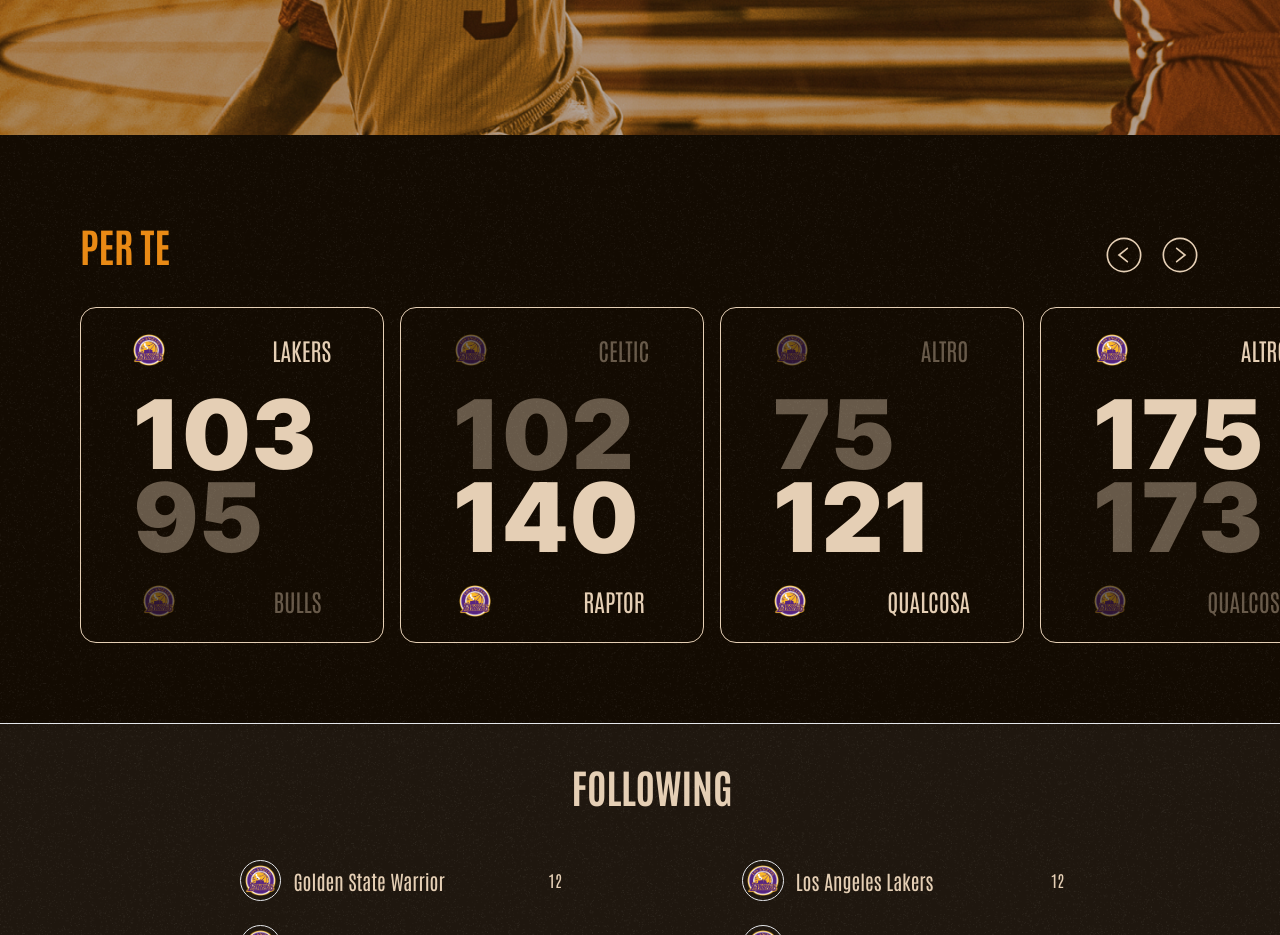
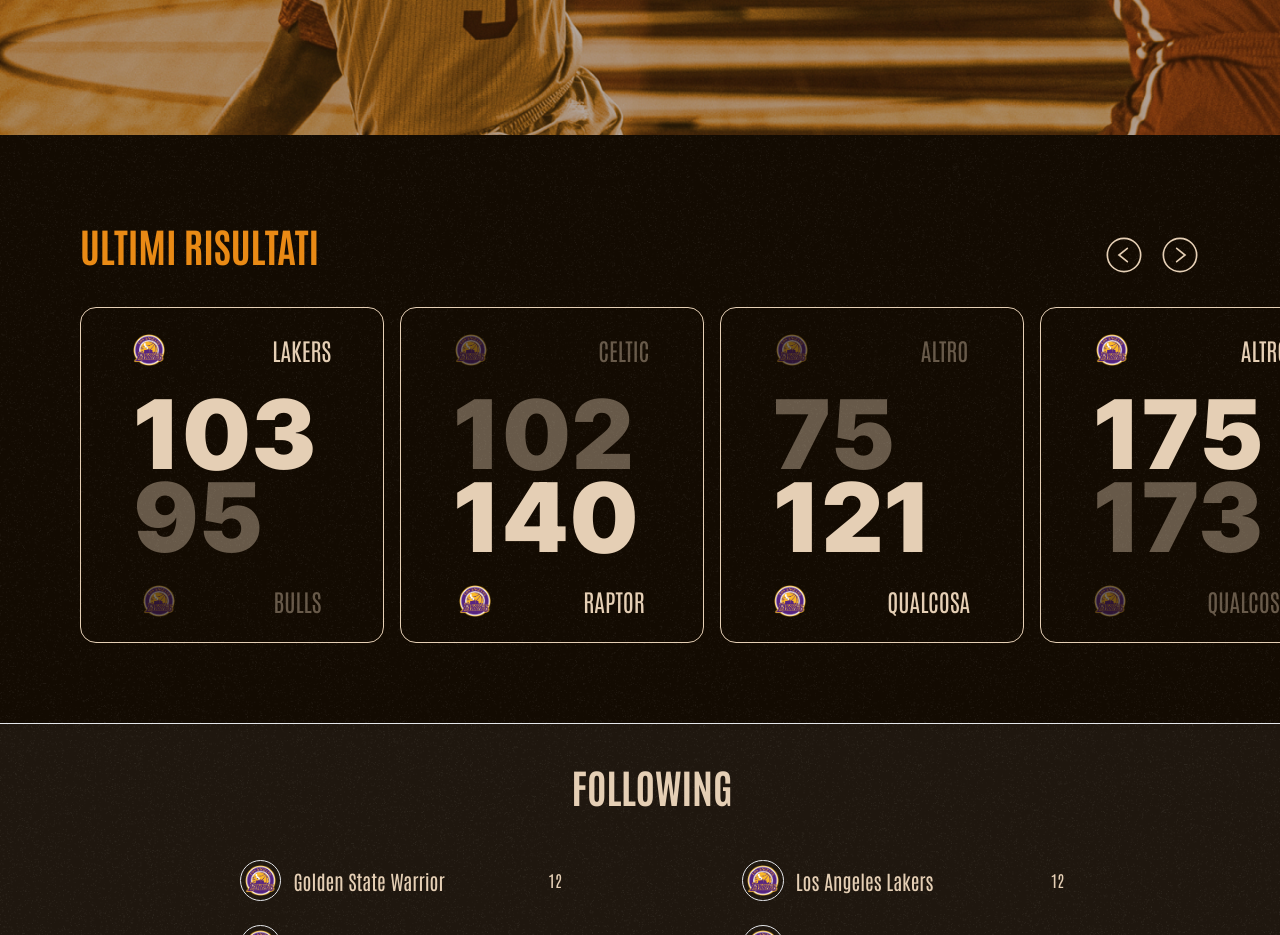
Before and after one commit to leonardoscardoni/IGallinacci, an Angular app in the folder laboratorio integrato/: page /home in a window 1280 px wide. Shown: the part 960-1895 px from the top of the page. Built offline with nearby package versions, Linux system fonts and the light colour scheme; no server answers.

Commit message:
cambio per te con ultimi risultati

```diff
--- a/laboratorio integrato/src/app/app.module.ts
+++ b/laboratorio integrato/src/app/app.module.ts
@@ -26,6 +26,7 @@ import { DatiGeneraliComponent } from "./components/dati-generali/dati-generali.
 import { ContainerDatiGeneraliComponent } from "./components/container-dati-generali/container-dati-generali.component";
 import { ProvaApiComponent } from './prova-api/prova-api.component';
 import { HttpClientModule } from "@angular/common/http";
+import { UltimiRisultatiHomeComponent } from './components/ultimi-risultati-home/ultimi-risultati-home.component';
 
 @NgModule({
     declarations: [
@@ -53,6 +54,7 @@ import { HttpClientModule } from "@angular/common/http";
         DatiGeneraliComponent,
         ContainerDatiGeneraliComponent,
         ProvaApiComponent,
+        UltimiRisultatiHomeComponent,
     ],
     imports: [BrowserModule, AppRoutingModule,HttpClientModule],
     providers: [],
--- /dev/null
+++ b/laboratorio integrato/src/app/components/ultimi-risultati-home/ultimi-risultati-home.component.html
@@ -0,0 +1,39 @@
+
+
+<section class="md:ps-20 md:py-20 ps-8 py-8">
+    <div class="w-full flex justify-between pe-20 pb-8 cursor-pointer ">
+        <h2 class="uppercase font-extrabold md:text-[2.5rem] text-[1.5rem] color-arancio">ultimi risultati</h2>
+        <div class="items-end justify-center gap-4 hidden md:flex">
+            <img src='/assets/circle-arrow-left-svgrepo-com.svg' class="w-10" alt="" (click)="scroll(-1)">
+            <img src='/assets/circle-arrow-right-svgrepo-com.svg' class="w-10" alt="" (click)="scroll(1)">
+        </div>
+    </div>
+
+    <div class="carousel-container">
+      <div class="carousel-content flex gap-4 overflow-scroll hide-scrollbar" #carouselContent>
+        <div *ngFor="let match of a" class="carousel-item border border-[#E5CFB5] md:w-[19rem] md:h-[21rem] w-[12rem] h-[14rem] rounded-2xl p-3 flex-none cursor-pointer hover:bg-[#E5CFB5] hover:text-black">
+          <div class="w-[100%] h-full">
+            <div class="h-[50%] flex flex-col justify-center items-center align-bottom" [ngClass]="getBackgroundColor(match.match.squadra1.point, match.match.squadra2.point)">
+              <div class="flex justify-around w-full gap-7 py-5">
+                <img src='/assets/s-l1200.webp' class="w-8" alt="">
+                <h3 class="text-center md:text-2xl text-[1rem] uppercase">{{ match.match.squadra1.name }}</h3>
+              </div>
+              <div class="w-full px-10">
+                <h3 class="md:text-8xl text-5xl font-black font-inter">{{ match.match.squadra1.point }}</h3>
+              </div>
+            </div>
+            <div class="h-[50%] flex flex-col justify-center items-center" [ngClass]="getBackgroundColor(match.match.squadra2.point, match.match.squadra1.point)">
+              <div class="w-full px-10">
+                <h3 class="md:text-8xl text-5xl font-black font-inter">{{ match.match.squadra2.point }}</h3>
+              </div>
+              <div class="flex justify-around w-full md:py-5 py-2">
+                <img src='/assets/s-l1200.webp' class="w-8" alt="">
+                <h3 class="text-center md:text-2xl text-[1rem] uppercase">{{ match.match.squadra2.name }}</h3>
+              </div>
+            </div>
+          </div>
+        </div>
+      </div>
+
+    </div>
+  </section>
--- /dev/null
+++ b/laboratorio integrato/src/app/components/ultimi-risultati-home/ultimi-risultati-home.component.ts
@@ -0,0 +1,107 @@
+import { Component, ElementRef, Input, ViewChild } from '@angular/core';
+import { TypeHome } from 'src/app/_models/homeApi.type';
+
+@Component({
+  selector: 'app-ultimi-risultati-home',
+  templateUrl: './ultimi-risultati-home.component.html',
+  styleUrls: ['./ultimi-risultati-home.component.scss']
+})
+export class UltimiRisultatiHomeComponent {
+  a = [
+    {
+      id: 0,
+      match: {
+        date: '2023-01-01',
+        location: 'Stadium A',
+        squadra1: {
+          name: 'Lakers',
+          point: 103,
+        },
+        squadra2: {
+          name: 'Bulls',
+          point: 95,
+        }
+      }
+    },
+    {
+      id: 1,
+      match: {
+        date: '2023-01-02',
+        location: 'Stadium B',
+        squadra1: {
+          name: 'celtic',
+          point: 102
+        },
+        squadra2: {
+          name: 'raptor',
+          point: 140
+        }
+      }
+    },
+    {
+      id: 2,
+      match: {
+        date: '2023-01-02',
+        location: 'Stadium B',
+        squadra1: {
+          name: 'altro',
+          point: 75
+        },
+        squadra2: {
+          name: 'qualcosa',
+          point: 121
+        }
+      }
+    },
+    {
+      id: 3,
+      match: {
+        date: '2023-01-02',
+        location: 'Stadium B',
+        squadra1: {
+          name: 'altro',
+          point: 175
+        },
+        squadra2: {
+          name: 'qualcosa',
+          point: 173
+        }
+      }
+    },
+    {
+      id: 4,
+      match: {
+        date: '2023-01-02',
+        location: 'Stadium B',
+        squadra1: {
+          name: 'altro',
+          point: 20
+        },
+        squadra2: {
+          name: 'qualcosa',
+          point: 57
+        }
+      }
+    },
+  ];
+
+
+  @Input() data: TypeHome = {} as TypeHome;
+
+  getBackgroundColor(point1: number, point2: number): string {
+    return point1 > point2 ? ' ' : 'opacity-[40%]';
+}
+
+@ViewChild('carouselContent') carouselContent!: ElementRef;
+
+scrollAmount = 200; // Regola la quantità di scorrimento
+
+scroll(direction: number) {
+  const currentScrollLeft = this.carouselContent.nativeElement.scrollLeft;
+  const newScrollLeft = currentScrollLeft + direction * this.scrollAmount;
+  this.carouselContent.nativeElement.scrollTo({
+    left: newScrollLeft,
+    behavior: 'smooth'
+  });
+}
+}
--- a/laboratorio integrato/src/app/pages/home-page/home-page.component.html
+++ b/laboratorio integrato/src/app/pages/home-page/home-page.component.html
@@ -1,5 +1,5 @@
 <app-header></app-header>
-<app-per-te></app-per-te>
+<app-ultimi-risultati-home [data]="data"></app-ultimi-risultati-home>
 
 <div class="bg-white/5 w-full min-h-[65vh] border-y flex flex-col items-center md:ps-6 ps-0 md:p-0 pb-5">
 <h2 class="w-full text-[2.5rem] uppercase text-center font-extrabold py-8">Following</h2>
```
Also changed, not shown: laboratorio integrato/src/app/components/ultimi-risultati-home/ultimi-risultati-home.component.scss (added), 1 other file (tests, documents, lock files or other folders).
